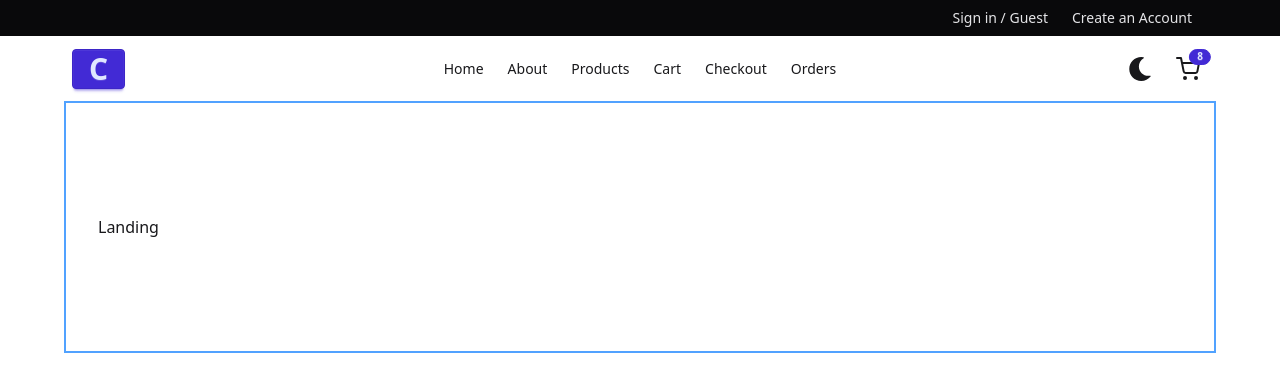
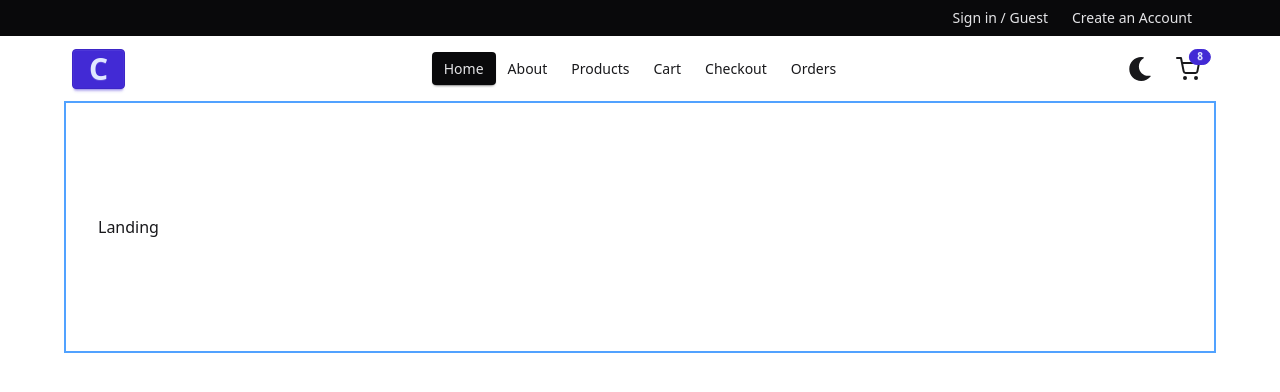
Before and after one commit to devolskii/comfy-store, a React (Vite) app: page / in a window 1280 px wide. Shown: the top 392 px of the page. Built offline with nearby package versions, Linux system fonts and the light colour scheme.

Commit message:
Style Active NavLink

```diff
--- a/src/components/NavLinks.jsx
+++ b/src/components/NavLinks.jsx
@@ -15,7 +15,12 @@ const NavLinks = () => {
         const { id, url, text } = item;
         return (
           <li key={id}>
-            <NavLink to={url} className="capitalize">
+            <NavLink
+              to={url}
+              className={({ isActive }) =>
+                `capitalize ${isActive ? "menu-active" : ""}`
+              }
+            >
               {text}
             </NavLink>
           </li>
```
